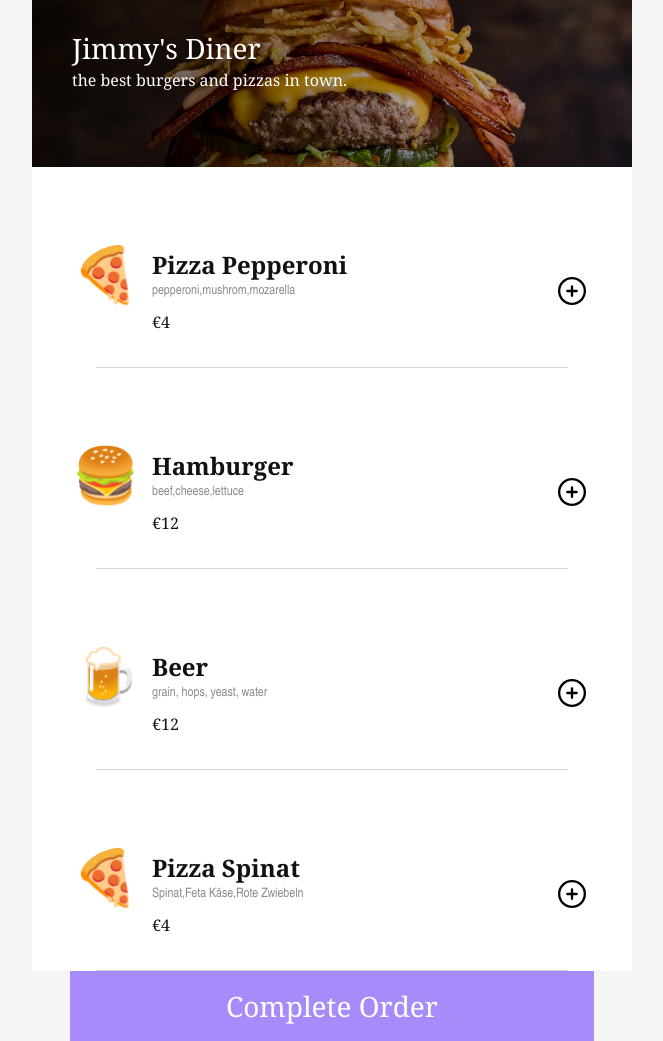
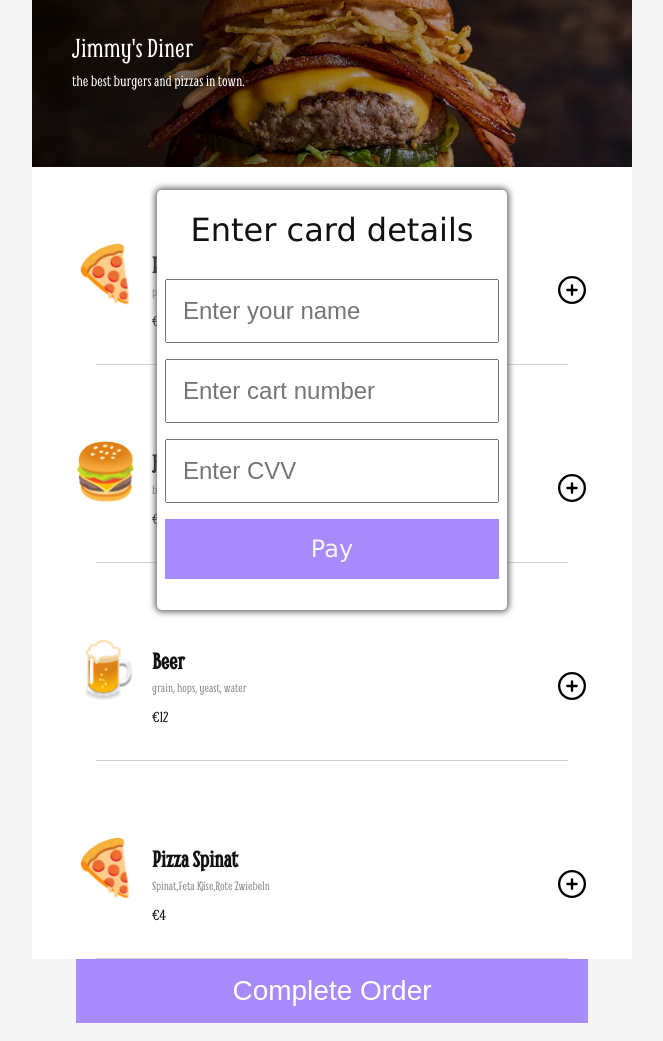
Before and after one commit to rod676/restaurant-ordering-app, a plain HTML site: page index.html in a window 1280 px wide. Shown: the whole page, without its empty margins (308-971 px from the left). Drawn offline with Linux system fonts and the light colour scheme.

Commit message:
creating the payment page

```diff
--- /dev/null
+++ b/fonts/smythe.css
@@ -0,0 +1,7 @@
+@font-face {
+  font-family: 'Smythe';
+  font-style: normal;
+  font-weight: 400;
+  font-display: swap;
+  src: url(https://fonts.gstatic.com/s/smythe/v24/MwQ3bhT01--coT1BOA.ttf) format('truetype');
+}
--- a/index.css
+++ b/index.css
@@ -1,5 +1,17 @@
 * {
     box-sizing: border-box;
+}
+
+@font-face {
+    font-family: "Smythe";
+    src: url("fonts/smythe-regular.ttf") format("truetype");
+    font-style: normal;
+    font-weight: 400;
+    font-display: swap;
+}
+
+.container {
+    font-family: "Smythe", sans-serif;
 }
 
 body {
@@ -8,7 +20,6 @@ body {
     margin: 0 auto;
     background: #f5f5f5;
     color: #111;
-    font-family: "Arial Narrow", Arial, sans-serif;
 }
 
 .hero {
@@ -40,7 +51,6 @@ body {
     z-index: 1;
     left: 40px;
     margin: 0;
-    font-family: Georgia, "Times New Roman", serif;
     font-weight: 400;
 }
 
@@ -81,7 +91,6 @@ body {
 
 .menu-item__name, h2, .item-name {
     margin: 0 0 7px;
-    font-family: Georgia, "Times New Roman", serif;
     font-size: 24px;
     line-height: 1;
 }
@@ -91,7 +100,6 @@ body {
     top: 80px;
     left: 40px;
     margin: 0;
-    font-family: "Segoe UI Emoji", "Apple Color Emoji", sans-serif;
     font-size: 54px;
     line-height: 1;
 }
@@ -103,9 +111,8 @@ body {
     line-height: 1.3;
 }
 
-.menu-item__price {
+.menu-item__price, .total-price, .item-price {
     margin: 10px 0 0;
-    font-family: Georgia, "Times New Roman", serif;
     font-size: 16px;
     font-weight: 400;
 }
@@ -139,7 +146,7 @@ body {
     border: none;
 }
 
-.item-price{
+.item-price, .total-price{
     padding-right: 48px;
 }
 
@@ -166,10 +173,6 @@ body {
     line-height: 1;
 }
 
-.total-price{
-    padding-right: 48px;
-}
-
 #order-btn{
     display: block;
     margin: 0 auto;
@@ -177,6 +180,58 @@ body {
     color: #fff;
     padding: 16px 156px;
     font-size: 28px;
-    font-family: Georgia, "Times New Roman", serif;
     border: none;
 }
+
+.payment-cart{
+    position: fixed;
+    top: 0;
+    left: 0;
+    bottom: 0;
+    right: 0;
+    margin: auto;
+    display: flex;
+    flex-direction: column;
+    height: 420px;
+    width: 350px;
+    border-radius: 5px;
+    box-shadow: 0px 0px 6px 2px #666;
+    background-color: #fff;
+    color: #111;
+}
+
+
+input{
+    padding: 16px;
+    margin: 8px 8px;
+    font-size: 24px;
+}
+
+input[type="number"] {
+    appearance: textfield;
+    -moz-appearance: textfield;
+}
+
+input[type="number"]::-webkit-inner-spin-button,
+input[type="number"]::-webkit-outer-spin-button {
+    margin: 0;
+    -webkit-appearance: none;
+}
+
+.payment-cart h1{
+
+    text-align: center;
+    font-family: Verdana, Tahoma, sans-serif;
+    font-weight: 400;
+}
+
+.pay-btn{
+    padding: 16px;
+    margin: 8px 8px;
+    background-color: #A78BFA;
+    border: none;
+    color: #f5f5f5;
+    font-size: 24px;
+    font-family: Verdana, Tahoma, sans-serif;
+
+}
--- a/index.html
+++ b/index.html
@@ -17,6 +17,15 @@
             <section id= "cart"></section>
             <button id="order-btn">Complete Order</button>
         </div>
+        <div class="payment-cart">
+                <h1>Enter card details</h1>
+                <input type="text" placeholder="Enter your name">
+                <input type="number" placeholder="Enter cart number">
+                <input type="number" placeholder="Enter CVV">
+
+            <button class="pay-btn">Pay</button>
+        </div>
+
 
 
 	<script src="index.js" type="module"></script>
--- a/index.js
+++ b/index.js
@@ -32,6 +32,7 @@ const cartContainer = document.getElementById('cart');
 document.addEventListener('click', (e)=> {
 
     const addButton = e.target.closest('.add-btn')
+    const orderBtn = e.target.closest('order-btn')
 
     if (addButton) {
        const itemId = addButton.getAttribute('data-id')
@@ -39,6 +40,9 @@ document.addEventListener('click', (e)=> {
        orderArr.push(selectedMeal)
 
         getOderHtml()
+    }
+    else if(orderBtn){
+
     }
 
 })
```
Also changed, not shown: fonts/smythe-regular.ttf (added).
